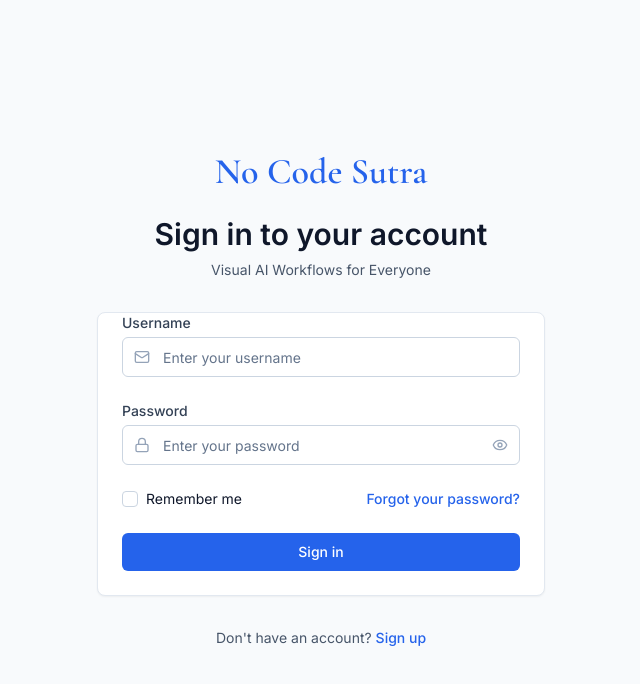
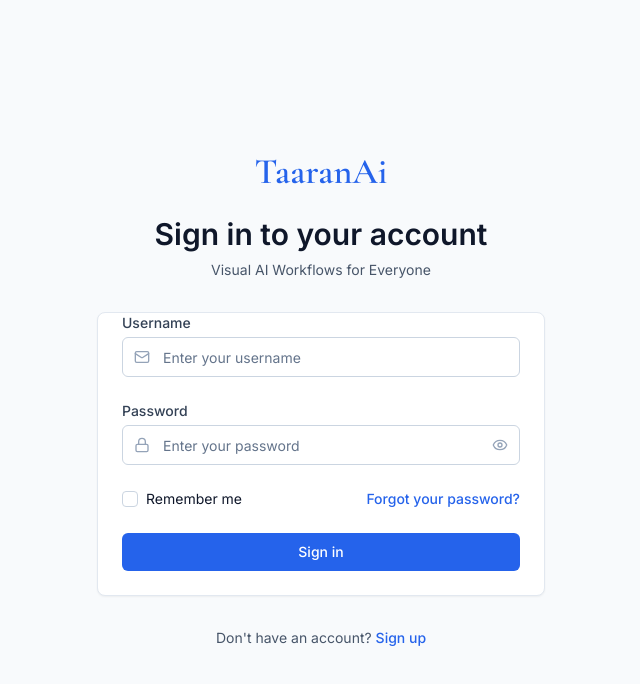
Before and after one commit to pratik1sharma-dev/no-code-sutra, a React (Vite) app in the folder frontend/: page /login in a window 1280 px wide. Shown: the top 684 px of the page, without its empty margins (319-959 px from the left). Built offline with nearby package versions, Linux system fonts and the light colour scheme; no server answers.

Commit message:
change name to TaaranAi

```diff
--- a/frontend/src/pages/Login.tsx
+++ b/frontend/src/pages/Login.tsx
@@ -35,7 +35,7 @@ const Login: React.FC = () => {
       <div className="max-w-md w-full space-y-8">
         <div>
           <h1 className="text-4xl font-cormorant font-semibold text-center text-primary-600">
-            No Code Sutra
+          TaaranAi
           </h1>
           <h2 className="mt-6 text-center text-3xl font-semibold text-secondary-900">
             Sign in to your account
```
Also changed, not shown: 1 other file (tests, documents, lock files or other folders).
